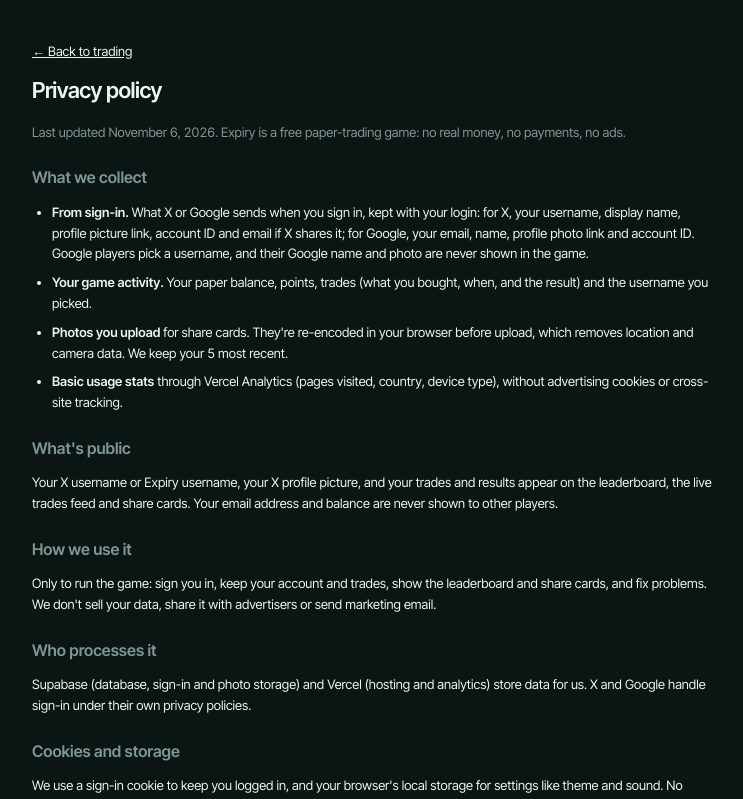
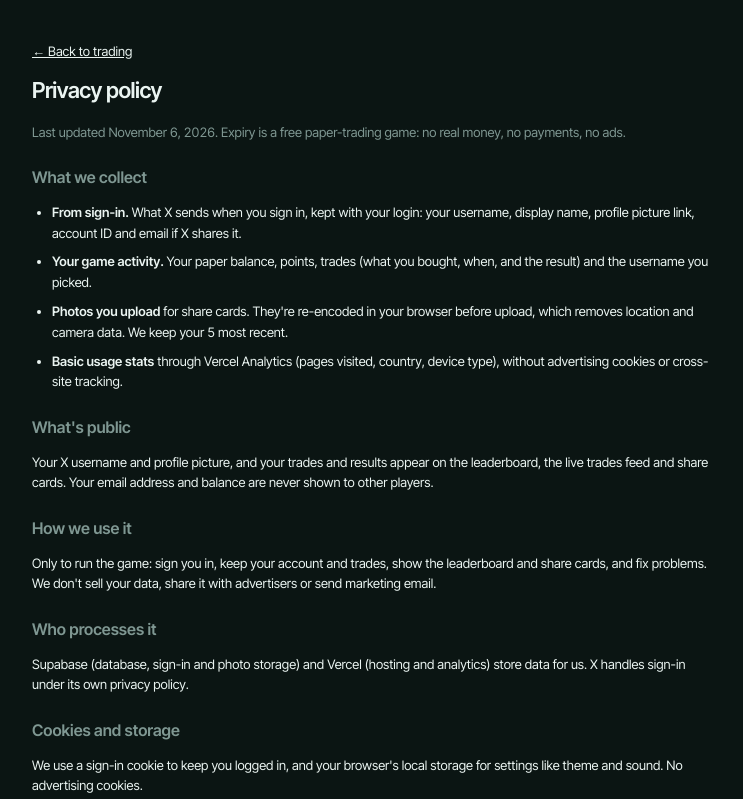
Before and after one commit to upsetsound/expiry, a Next.js app: page /privacy in a window 1280 px wide. Shown: the top 799 px of the page, without its empty margins (84-827 px from the left). Built offline with nearby package versions, Linux system fonts and the light colour scheme; no server answers.

Commit message:
Privacy policy: X sign-in only; day cards match handles containing _

```diff
--- a/src/app/privacy/page.tsx
+++ b/src/app/privacy/page.tsx
@@ -24,9 +24,8 @@ export default function Privacy() {
       <h2>What we collect</h2>
       <ul>
         <li>
-          <strong>From sign-in.</strong> What X or Google sends when you sign in, kept with your login: for X, your username, display name, profile
-          picture link, account ID and email if X shares it; for Google, your email, name, profile photo link and account ID. Google players pick a
-          username, and their Google name and photo are never shown in the game.
+          <strong>From sign-in.</strong> What X sends when you sign in, kept with your login: your username, display name, profile picture link,
+          account ID and email if X shares it.
         </li>
         <li>
           <strong>Your game activity.</strong> Your paper balance, points, trades (what you bought, when, and the result) and the username you picked.
@@ -43,7 +42,7 @@ export default function Privacy() {
 
       <h2>What&apos;s public</h2>
       <p>
-        Your X username or Expiry username, your X profile picture, and your trades and results appear on the leaderboard, the live trades feed and
+        Your X username and profile picture, and your trades and results appear on the leaderboard, the live trades feed and
         share cards. Your email address and balance are never shown to other players.
       </p>
 
@@ -55,8 +54,8 @@ export default function Privacy() {
 
       <h2>Who processes it</h2>
       <p>
-        Supabase (database, sign-in and photo storage) and Vercel (hosting and analytics) store data for us. X and Google handle sign-in under
-        their own privacy policies.
+        Supabase (database, sign-in and photo storage) and Vercel (hosting and analytics) store data for us. X handles sign-in under its own privacy
+        policy.
       </p>
 
       <h2>Cookies and storage</h2>
--- a/src/lib/server/card.ts
+++ b/src/lib/server/card.ts
@@ -116,7 +116,7 @@ export async function dayCard(handle: string, date: string, tz: string, bg?: str
   const range = dayRange(date, tz);
   if (!range) return null;
   const db = supabaseAdmin();
-  const { data: who } = await db.from("profiles").select("id,x_handle,avatar_url").ilike("x_handle", handle.replace(/[%_]/g, "")).maybeSingle();
+  const { data: who } = await db.from("profiles").select("id,x_handle,avatar_url").ilike("x_handle", handle.replace(/[\\%_]/g, (c) => "\\" + c)).maybeSingle();
   if (!who) return null;
   const [from, to] = [new Date(range[0]).toISOString(), new Date(range[1]).toISOString()];
   const { data: rows } = await db
```
